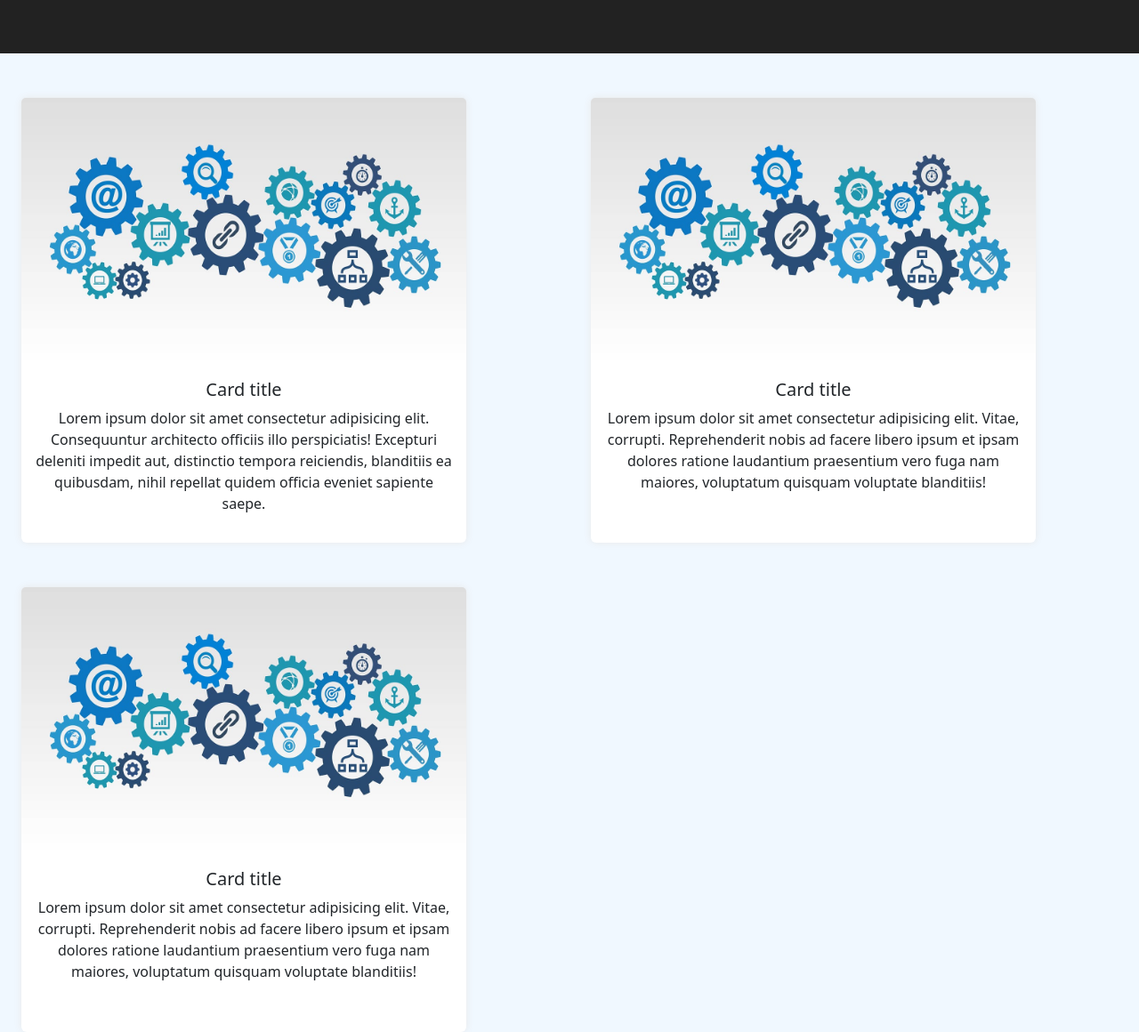
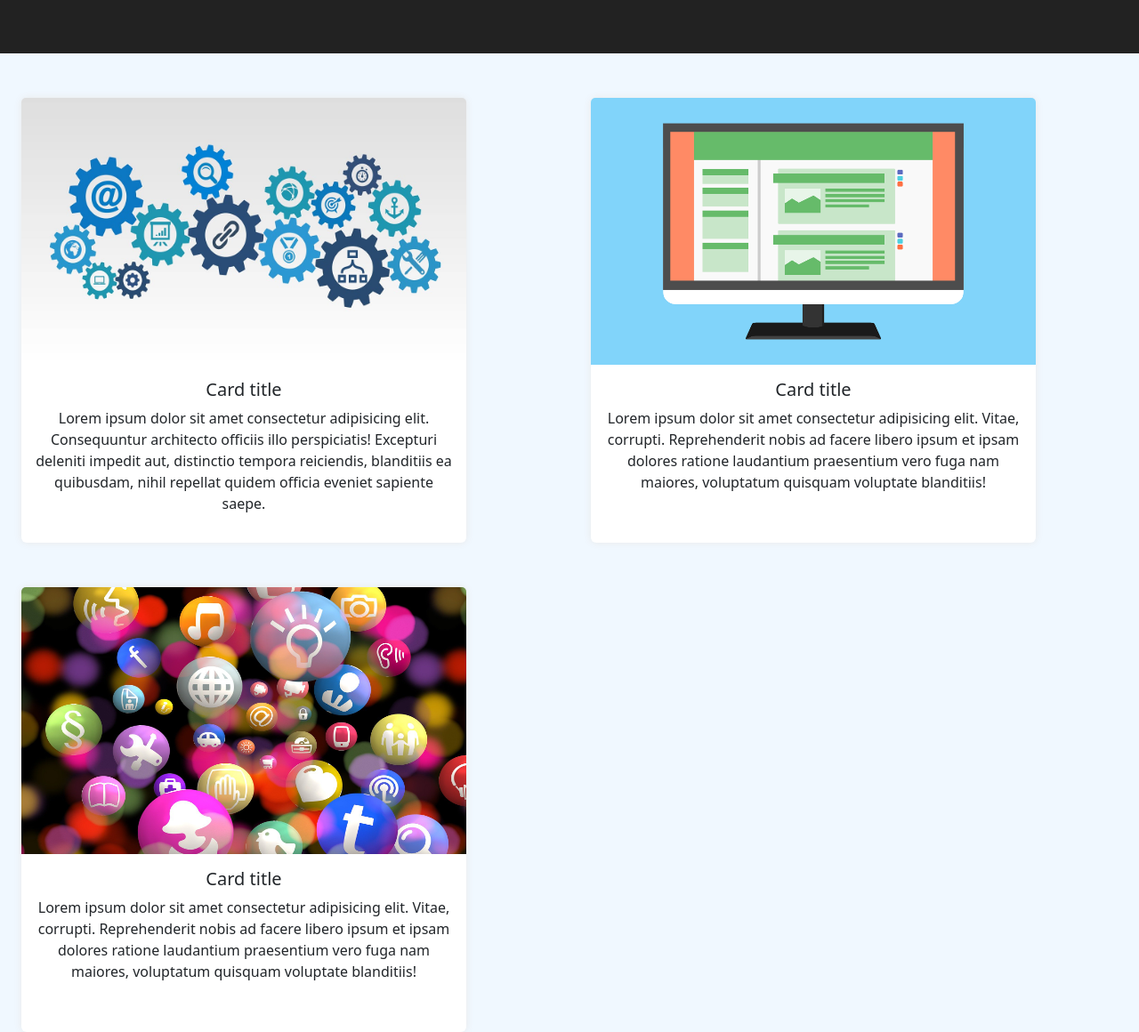
Before and after one commit to Webler-Group/website-new, a React (Vite) app in the folder frontend/: page / in a window 1280 px wide. Shown: the part 717-1877 px from the top of the page at 89% size. Built offline with nearby package versions, Linux system fonts and the light colour scheme.

Commit message:
Added different images for cards

```diff
--- a/frontend/src/pages/Home.tsx
+++ b/frontend/src/pages/Home.tsx
@@ -1,4 +1,4 @@
-import { Container } from "react-bootstrap";
+
 import Header from "../layouts/Header";
 
 function Home() {
@@ -30,7 +30,7 @@ function Home() {
             </div>
             <div className="col">
               <div className="card">
-                <img src="resources\images\CardImage.jpg" className="card-img-top" alt="..." />
+                <img src="resources\images\pctemplate.png" className="card-img-top" alt="..." />
                 <div className="card-body">
                   <h5 className="card-title">Card title</h5>
                   <p className="card-text">
@@ -44,7 +44,7 @@ function Home() {
             </div>
             <div className="col">
               <div className="card">
-                <img src="resources\images\CardImage.jpg" className="card-img-top" alt="..." />
+                <img src="resources\images\placeHolderImage.jpg" className="card-img-top" alt="..." />
                 <div className="card-body">
                   <h5 className="card-title">Card title</h5>
                   <p className="card-text">
```
Also changed, not shown: frontend/public/resources/images/pctemplate.png (added), frontend/public/resources/images/placeHolderImage.jpg (added).
